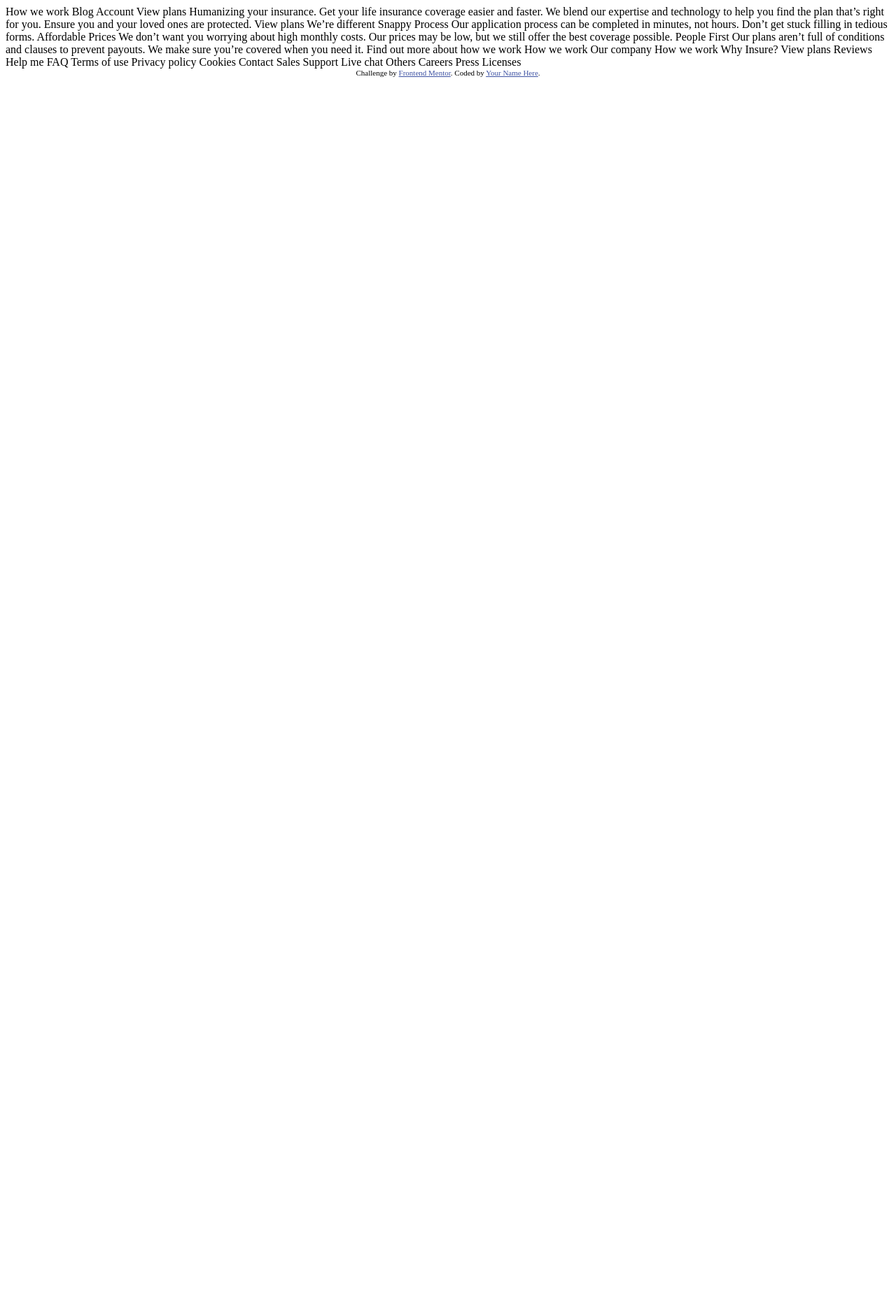
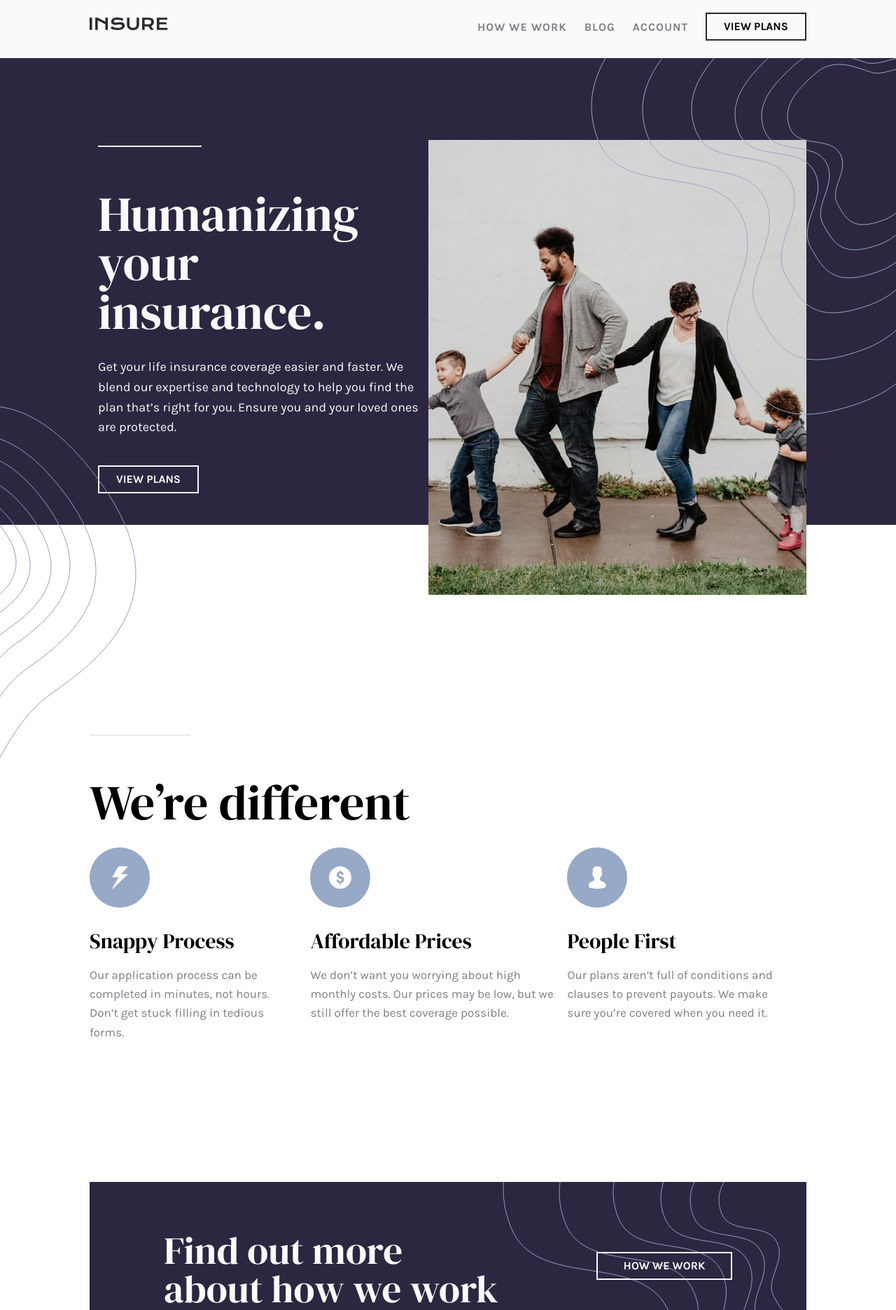
Before and after one commit to subhan-sd/insure-landing-page, a plain HTML site: page index.html in a window 1280 px wide. Shown: the top 1872 px of the page at 70% size. Before the commit the page ends 800 px from the top, so only its background shows below. Drawn offline with Linux system fonts and the light colour scheme.

Commit message:
tinggal footer dan mobile+nav

```diff
--- a/index.html
+++ b/index.html
@@ -2,84 +2,139 @@
 <html lang="en">
 <head>
   <meta charset="UTF-8">
-  <meta name="viewport" content="width=device-width, initial-scale=1.0"> <!-- displays site properly based on user's device -->
+  <meta http-equiv="X-UA-Compatible" content="IE=edge">
+  <meta name="viewport" content="width=device-width, initial-scale=1.0">
+  <title>Document</title>
 
-  <link rel="icon" type="image/png" sizes="32x32" href="./images/favicon-32x32.png">
-
-  <title>Frontend Mentor | Insure landing page</title>
-
-  <!-- Feel free to remove these styles or customise in your own stylesheet 👍 -->
-  <style>
-    .attribution { font-size: 11px; text-align: center; }
-    .attribution a { color: hsl(228, 45%, 44%); }
-  </style>
+  <link rel="stylesheet" href="style.css">
 </head>
 <body>
 
-  How we work
-  Blog
-  Account
-  View plans
+  <!-- Navbar Secction -->
 
-  Humanizing your insurance.
+  <div class="nav">
+    <div class="container">
+      <img src="images/logo.svg" alt="">
+      <div class="navbar">
+        <a href="#">HOW WE WORK</a>
+        <a href="#">BLOG</a>
+        <a href="#">ACCOUNT</a>
+        <div class="button mt-10">
+          VIEW PLANS
+        </div>
+      </div>
+    </div>
+  </div>
 
-  Get your life insurance coverage easier and faster. We blend our expertise
-  and technology to help you find the plan that’s right for you. Ensure you
-  and your loved ones are protected.
+  <!-- Body Secction -->
 
-  View plans
+  <div class="background"></div>
+  <div class="kanan"><img src="images/bg-pattern-intro-right-desktop.svg" alt=""></div>
+  <div class="kiri"><img src="images/bg-pattern-intro-left-desktop.svg" alt=""></div>
 
-  We’re different
+  <div class="container">
 
-  Snappy Process
+    <!-- Jumbotrone -->
+      <div class="jumbo-trone">
+        <div class="typo">
+          <div class="line">
 
-  Our application process can be completed in minutes, not hours. Don’t get
-  stuck filling in tedious forms.
+            <hr>
+          </div>
+          <div class="hight">
+            Humanizing <br> your insurance.
+          </div>
+          <div class="detail">
+            <p>
+              Get your life insurance coverage easier and faster. We blend our expertise
+              and technology to help you find the plan that’s right for you. Ensure you
+              and your loved ones are protected.
+            </p>
+          </div>
+          <div class="button ">VIEW PLANS</div>
+        </div>
+        <div class="gambar">
+          <img src="images/image-intro-desktop.jpg" alt="">
+        </div>
+      </div>
 
-  Affordable Prices
+      <!-- Differents -->
+      <div class="list">
+        <hr>
+        <div class="hight">
+          We’re different
+        </div>
+        <div class="fiture">
 
-  We don’t want you worrying about high monthly costs. Our prices may be low,
-  but we still offer the best coverage possible.
+          <div class="1">
+            <div class="icon"><img src="images/icon-snappy-process.svg" alt=""></div>
+            <div class="title">Snappy Process</div>
+            <div class="isi">Our application process can be completed in minutes, not hours. Don’t get
+              stuck filling in tedious forms.
+            </div>
+          </div>
 
-  People First
+          <div class="2">
+            <div class="icon"><img src="images/icon-affordable-prices.svg" alt=""></div>
+            <div class="title"> Affordable Prices</div>
+            <div class="isi"> We don’t want you worrying about high monthly costs. Our prices may be low,
+              but we still offer the best coverage possible.
+            </div>
+          </div>
 
-  Our plans aren’t full of conditions and clauses to prevent payouts. We make
-  sure you’re covered when you need it.
+          <div class="3">
+            <div class="icon"><img src="images/icon-people-first.svg" alt=""></div>
+            <div class="title">People First</div>
+            <div class="isi">Our plans aren’t full of conditions and clauses to prevent payouts. We make
+              sure you’re covered when you need it.
+            </div>
+          </div>
 
-  Find out more about how we work
+        </div>
+      </div>
 
-  How we work
+      <!-- Benner -->
+      <div class="bener">
+        <div class="isi-bener">Find out more <br> about how we work</div>
+        <div class="pencet">
 
-  Our company
+          <div class="button">HOW WE WORK</div>
+        </div>
+      </div>
+  </div>
 
-  How we work
-  Why Insure?
-  View plans
-  Reviews
+  <!-- footer -->
+  <div class="footer">
+    <div class="background-footer"></div>
 
-  Help me
-
-  FAQ
-  Terms of use
-  Privacy policy
-  Cookies
-
-  Contact
-
-  Sales
-  Support
-  Live chat
-
-  Others
-
-  Careers
-  Press
-  Licenses
+    <div class="container">
 
 
-  <div class="attribution">
-    Challenge by <a href="https://www.frontendmentor.io?ref=challenge" target="_blank">Frontend Mentor</a>.
-    Coded by <a href="#">Your Name Here</a>.
+      <div class="head-line">
+        <div class="brand"><img src="images/logo.svg" alt=""></div>
+        <div class="icon">
+          <img src="images/icon-facebook.svg" alt="">
+          <img src="images/icon-twitter.svg" alt="">
+          <img src="images/icon-pinterest.svg" alt="">
+          <img src="images/icon-instagram.svg" alt="">
+
+        </div>
+
+      </div>
+      <hr>
+
+      <div class="isi-f">
+        <div class="our">
+          <div class="judul">Our company</div>
+          <a href="#">How we work</a>
+          <a href="#">Why Insure?</a>
+          <a href="#">View plans</a>
+          <a href="#">Reviews</a>
+        </div>
+      </div>
+
+    </div>
   </div>
+
 </body>
 </html>
--- /dev/null
+++ b/style.css
@@ -0,0 +1,301 @@
+@import url('https://fonts.googleapis.com/css2?family=DM+Serif+Display&family=Karla:wght@400;700&display=swap');
+
+html, body, div, span, applet, object, iframe,
+h1, h2, h3, h4, h5, h6, p, blockquote, pre,
+a, abbr, acronym, address, big, cite, code,
+del, dfn, em, img, ins, kbd, q, s, samp,
+small, strike, strong, sub, sup, tt, var,
+b, u, i, center,
+dl, dt, dd, ol, ul, li,
+fieldset, form, label, legend,
+table, caption, tbody, tfoot, thead, tr, th, td,
+article, aside, canvas, details, embed,
+figure, figcaption, footer, header, hgroup,
+menu, nav, output, ruby, section, summary,
+time, mark, audio, video {
+	margin: 0;
+	padding: 0;
+	border: 0;
+	font-size: 100%;
+	font: inherit;
+	vertical-align: baseline;
+}
+/* HTML5 display-role reset for older browsers */
+article, aside, details, figcaption, figure,
+footer, header, hgroup, menu, nav, section {
+	display: block;
+}
+body {
+	line-height: 1;
+}
+ol, ul {
+	list-style: none;
+}
+blockquote, q {
+	quotes: none;
+}
+blockquote:before, blockquote:after,
+q:before, q:after {
+	content: '';
+	content: none;
+}
+table {
+	border-collapse: collapse;
+	border-spacing: 0;
+}
+
+/* \\\\\\\\\\\\\\\\\\\\\\ RESET \\\\\\\\\\\\\\\\\\\\ */
+
+body{
+    font-family: 'Karla', sans-serif;
+}
+
+.nav{
+    z-index: 99;
+    top: 0;
+    position: absolute;
+    width: 100%;
+    background-color: #fafafa;
+    padding: 25px 0;
+}
+
+.container{
+    width: 80%;
+    margin: auto;
+}
+
+.navbar{
+    padding-top: 6px;
+    float: right;
+    display: flex;
+    font-size: 16px;
+}
+
+a{
+    transition: 0.4s;
+    color: hsl(273, 4%, 51%);
+    margin: 0 25px 0 0;
+    text-decoration: none;
+    font-weight: 700;
+    letter-spacing: 1px;
+
+}
+
+a:hover{
+    color:  hsl(270, 9%, 17%);
+}
+
+.mt-10{
+    margin-top: -13px ;
+}
+
+.button{
+    /* margin-left: 15px; */
+    transition: 0.4s;
+    padding: 10px 20px;
+    text-align: center;
+    font-weight: 700;
+    width: 100px;
+    border: 2px solid hsl(270, 9%, 17%);
+}
+
+.navbar>.button:hover{
+    padding: 11px 21px;
+    border: none;
+    color: #fafafa;
+    background-color: hsl(270, 9%, 17%);
+}
+
+.background{
+    position: absolute ;
+    z-index: -9;
+    width: 100%;
+    height: 750px;
+    background-color:hsl(256, 26%, 20%) ;
+}
+
+.kanan{
+    position: absolute ;
+    z-index: 1;
+    top: 0;
+    right: 0;
+}
+
+.kiri{
+    position: absolute ;
+    z-index: 1;
+    left: 0;
+    /* bottom: 0; */
+    margin-top: 580px;
+}
+
+.jumbo-trone{
+    padding-top: 200px;
+    display: grid;
+    grid-template-columns: 1fr 1fr;
+    grid-template-rows: none;
+    grid-template-areas: "typo gambar";
+    /* grid-gap: 20px; */
+}
+
+.typo{
+    width: 95%;
+    margin: 0 auto;
+    grid-area: typo;
+    color: hsl(0, 0%, 98%);
+}
+
+.line{
+    width: 148px;
+    height: 2px;
+    background-color: hsl(0, 0%, 98%);
+    border: none;
+}
+
+.hight{
+    margin-top: 60px;
+    margin-bottom: 30px;
+    font-size: 70px;
+    font-family: 'DM Serif Display', sans-serif;
+}
+
+.detail{
+    font-size: 18px;
+    line-height: 1.6;
+    letter-spacing: px;
+}
+
+.gambar{
+    grid-area: gambar;
+}
+
+.gambar>img{
+    float: right;
+    /* width: 12.5%; */
+    height: auto;
+}
+
+.typo>.button{
+        /* margin-left: 15px; */
+        margin-top: 40px;
+        transition: 0.4s;
+        padding: 10px 20px;
+        text-align: center;
+        font-weight: 700;
+        width: 100px;
+        border: 2px solid hsl(0, 0%, 98%) ;
+}
+
+.typo>.button:hover{
+    padding: 11px 21px;
+    border: none;
+    color: hsl(270, 9%, 17%);
+    background-color: hsl(0, 0%, 98%);
+}
+
+hr{
+    background-color: rgba(121, 121, 121, 0.24);
+    border: none;
+    height: 1px;
+    margin-left: 0;
+    text-align: left;
+    width: 144px;
+}
+
+.list{
+    margin-top: 200px;
+    margin-bottom: 200px;
+}
+
+.fiture{
+    display: flex;
+}
+
+.title{
+    margin: 30px 0 20px 0;
+    font-size: 30px;
+    font-family: 'DM Serif Display', sans-serif;
+}
+
+.isi{
+    width: 95%;
+    font-size: 17px;
+    line-height: 1.6;
+    letter-spacing: px;
+    color: hsl(273, 4%, 51%);
+}
+
+.bener{height: auto;
+    display: flex;
+justify-content: space-evenly;
+    padding: 70px 0;
+    margin-bottom: 150px;
+    width: 100%;
+    background-color: hsl(256, 26%, 20%);
+    background-image: url(images/bg-pattern-how-we-work-desktop.svg);
+    background-repeat: no-repeat;
+    background-position-x: right;
+}
+
+.isi-bener{
+    width: 50%;
+    color: hsl(0, 0%, 98%);
+    font-size: 55px;
+    font-family: 'DM Serif Display', sans-serif;
+}
+
+.pencet>.button{
+    margin-top: 30px;
+    color: hsl(0, 0%, 98%);
+    transition: 0.4s;
+    padding: 10px 20px;
+    text-align: center;
+    font-weight: 700;
+    width: 150px;
+    border: 2px solid hsl(0, 0%, 98%) ;
+}
+
+.pencet>.button:hover{
+padding: 11px 21px;
+border: none;
+color: hsl(270, 9%, 17%);
+background-color: hsl(0, 0%, 98%);
+}
+
+.background-footer{
+    position: absolute ;
+    z-index: -9;
+    width: 100%;
+    height: 400px;
+    background-color:hsl(0, 0%, 98%);
+    background-image: url(images/bg-pattern-footer-desktop.svg);
+    background-repeat: no-repeat;
+    background-position-x: left;
+}
+
+.head-line{
+    padding-top: 60px;
+    display: flex;
+    justify-content: space-between;
+}
+
+.footer>.container>.head-line>.icon>img{
+    padding:0 5px;
+    filter: invert(14%) sepia(11%) saturate(226%) hue-rotate(314deg) brightness(105%) contrast(85%);
+}
+
+.footer>.container>.head-line>.icon>img:hover{
+
+    filter: invert(0%) sepia(4%) saturate(17%) hue-rotate(130deg) brightness(92%) contrast(104%);
+}
+
+.our{
+    margin-top: 40px;
+}
+
+.judul{
+    color: hsl(273, 4%, 51%);
+    margin: 0 25px 0 0;
+    font-weight: 400;
+    letter-spacing: 1px;
+}
```
Also changed, not shown: guide.html (added, +85 -0 lines).
